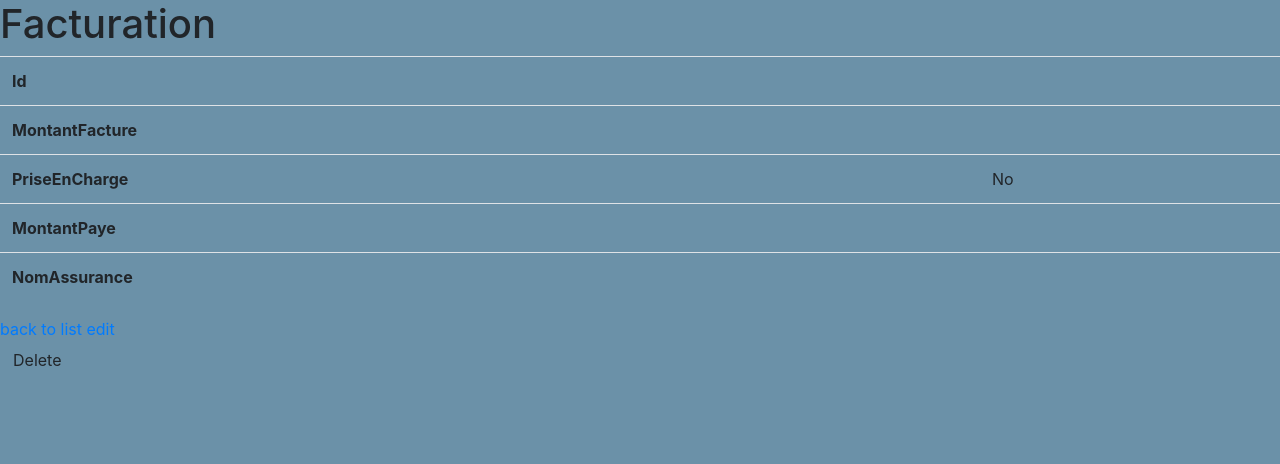
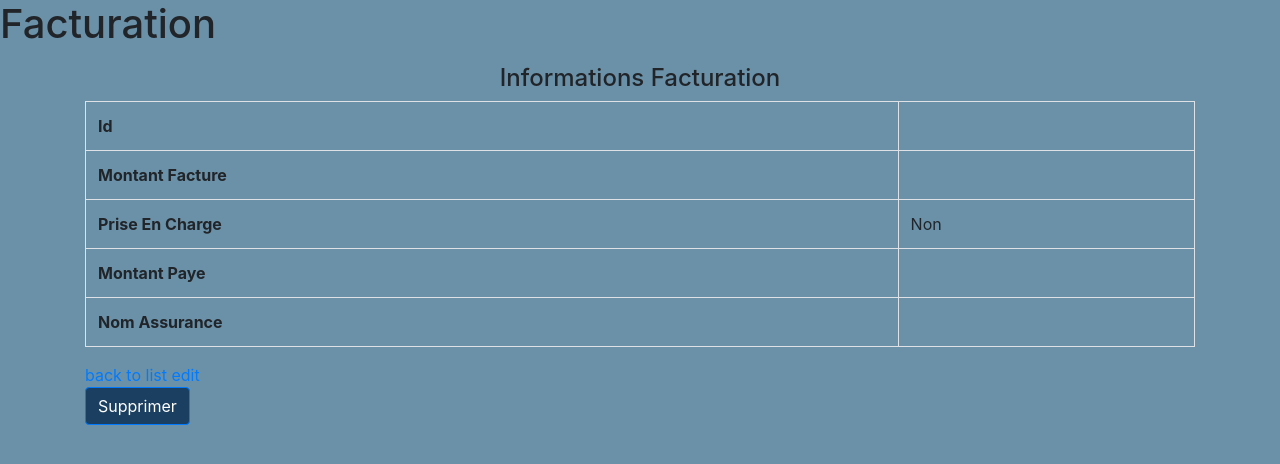
Before and after one commit to Saly6C/memoire, a Symfony app: template templates/facturation/show.html.twig in a window 1280 px wide. Shown: the top 464 px of the page. Run offline with Twig, Linux system fonts and the light colour scheme; the template is opened without the code that fills it, so the values that code supplies are empty; some libraries are stand-ins or nearby versions.

Commit message:
formulaires améliorés

```diff
--- a/templates/facturation/_delete_form.html.twig
+++ b/templates/facturation/_delete_form.html.twig
@@ -1,5 +1,5 @@
 <form method="post" action="{{ path('facturation_delete', {'id': facturation.id}) }}" onsubmit="return confirm('Are you sure you want to delete this item?');">
     <input type="hidden" name="_method" value="DELETE">
     <input type="hidden" name="_token" value="{{ csrf_token('delete' ~ facturation.id) }}">
-    <button class="btn">Delete</button>
+    <button class="btn btn-primary btn-action">Supprimer</button>
 </form>
--- a/templates/facturation/_form.html.twig
+++ b/templates/facturation/_form.html.twig
@@ -1,4 +1,4 @@
 {{ form_start(form) }}
     {{ form_widget(form) }}
-    <button class="btn">{{ button_label|default('Save') }}</button>
+    <button class="btn">{{ button_label|default('Enregistrer') }}</button>
 {{ form_end(form) }}
--- a/templates/facturation/show.html.twig
+++ b/templates/facturation/show.html.twig
@@ -4,27 +4,28 @@
 
 {% block body %}
     <h1>Facturation</h1>
-
-    <table class="table">
+    <div class="container py-2">
+        <h4 class="text-center">Informations Facturation</h4>
+        <table class="table table-bordered">
             <tbody>
                 <tr>
                     <th>Id</th>
                     <td>{{ facturation.id }}</td>
                 </tr>
                 <tr>
-                <th>MontantFacture</th>
+                    <th>Montant Facture</th>
                     <td>{{ facturation.montantFacture }}</td>
                 </tr>
                 <tr>
-                <th>PriseEnCharge</th>
-                <td>{{ facturation.priseEnCharge ? 'Yes' : 'No' }}</td>
+                    <th>Prise En Charge</th>
+                    <td>{{ facturation.priseEnCharge ? 'Oui' : 'Non' }}</td>
                 </tr>
                 <tr>
-                <th>MontantPaye</th>
+                    <th>Montant Paye</th>
                     <td>{{ facturation.montantPaye }}</td>
                 </tr>
                 <tr>
-                <th>NomAssurance</th>
+                    <th>Nom Assurance</th>
                     <td>{{ facturation.nomAssurance }}</td>
                 </tr>
             </tbody>
@@ -35,4 +36,5 @@
         <a href="{{ path('facturation_edit', {'id': facturation.id}) }}">edit</a>
 
         {{ include('facturation/_delete_form.html.twig') }}
+    </div>
 {% endblock %}
```
Also changed, not shown: templates/facturation/edit.html.twig (+8 -6 lines), templates/facturation/index.html.twig (+13 -13 lines), templates/facturation/new.html.twig (+7 -6 lines). Lines whose indentation alone changed are shown as unchanged.
